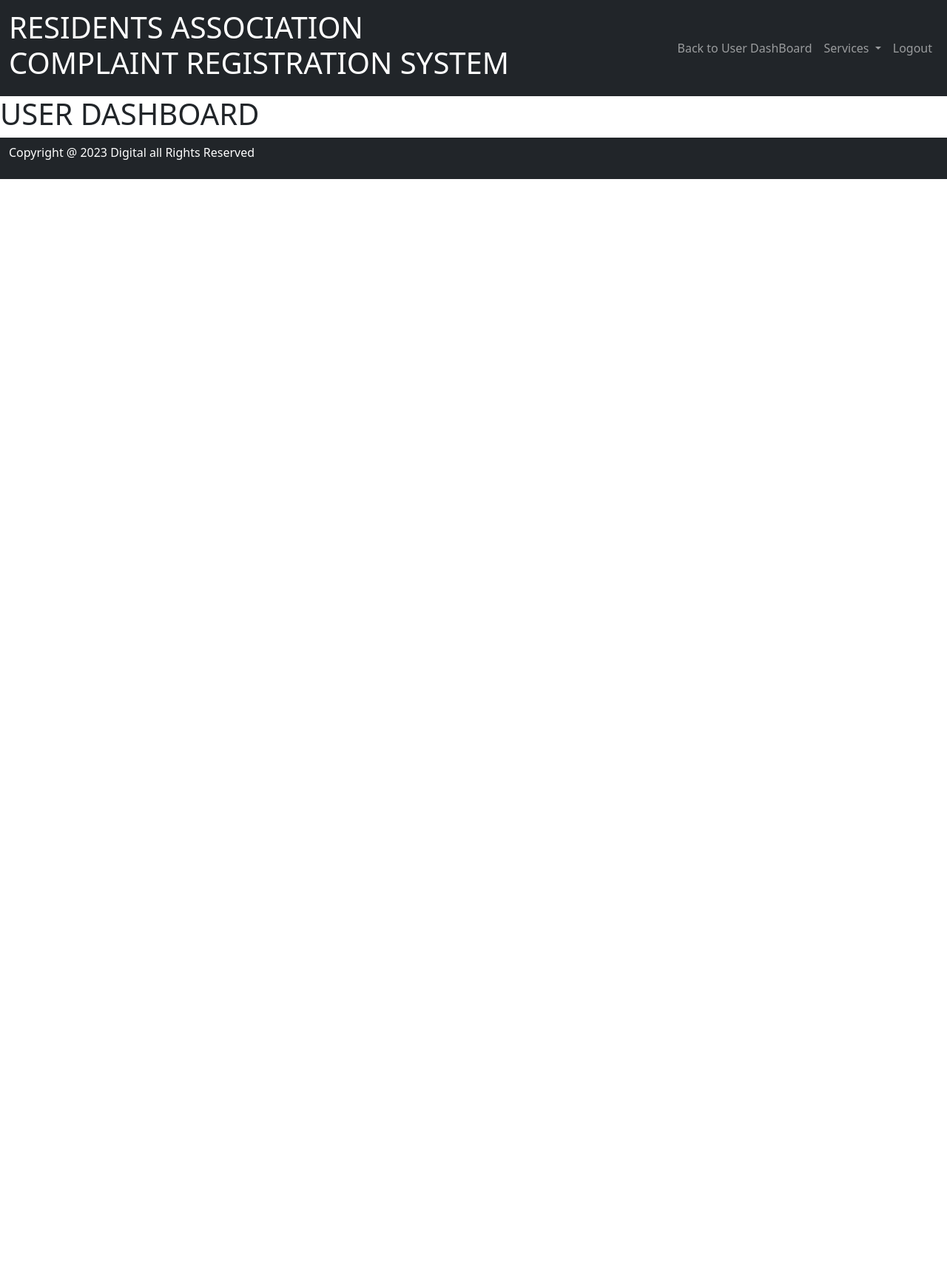
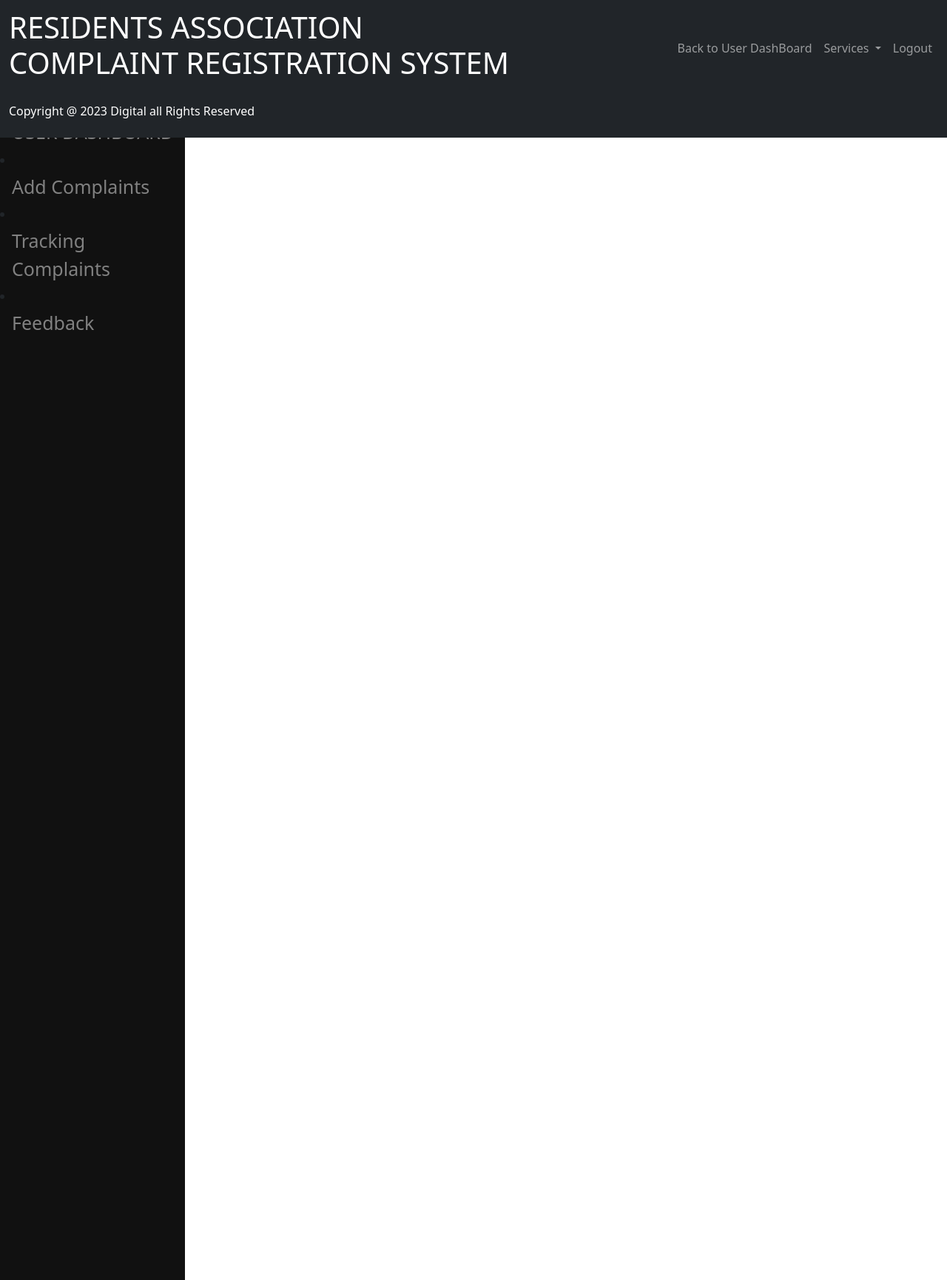
Before and after one commit to Vishnusureshkumar/CRS, a Django app: page /useri/ in a window 1280 px wide. Shown: the whole page at 74% size. Before the commit the page ends 242 px from the top, so only its background shows below. Run offline with Django 4.2, Linux system fonts and the light colour scheme.

Commit message:
first commit

```diff
--- a/complaints/templates/user/useri.html
+++ b/complaints/templates/user/useri.html
@@ -2,10 +2,77 @@
 {% include 'nav.html' %}
 
 
-  {% include 'usersidebar.html' %}
+{% include 'usersidebar.html' %}
 
   {% block content %}
-<h1>USER DASHBOARD</h1>
 
+<!-- <div class="d-flex align-items-start">
+  <div class="nav flex-column nav-pills me-3" id="v-pills-tab" role="tablist" aria-orientation="vertical">
+   <button class="nav-link active" id="v-pills-home-tab" data-bs-toggle="pill" data-bs-target="#v-pills-home" type="button" role="tab" aria-controls="v-pills-home" aria-selected="true"></button></a>
+  <button class="nav-link" id="v-pills-settings-tab" data-bs-toggle="pill" data-bs-target="#v-pills-settings" type="button" role="tab" aria-controls="v-pills-settings" aria-selected="true">Edit Profile</button></a>
+    <button class="nav-link" id="v-pills-profile-tab" data-bs-toggle="pill" data-bs-target="#v-pills-profile" type="button" role="tab" aria-controls="v-pills-profile" aria-selected="false">Add complaints</button></a>
+   <button class="nav-link" id="v-pills-disabled-tab" data-bs-toggle="pill" data-bs-target="#v-pills-disabled" type="button" role="tab" aria-controls="v-pills-disabled" aria-selected="false" >view complaints</button></a>
+   <button class="nav-link" id="v-pills-messages-tab" data-bs-toggle="pill" data-bs-target="#v-pills-messages" type="button" role="tab" aria-controls="v-pills-messages" aria-selected="false">Feedback</button></a>
+
+  </div>
+   <div class="tab-content" id="v-pills-tabContent">
+    <div class="tab-pane fade show active" id="v-pills-home" role="tabpanel" aria-labelledby="v-pills-home-tab" tabindex="0">...</div>
+    <div class="tab-pane fade" id="v-pills-profile" role="tabpanel" aria-labelledby="v-pills-profile-tab" tabindex="0">...</div>
+    <div class="tab-pane fade" id="v-pills-disabled" role="tabpanel" aria-labelledby="v-pills-disabled-tab" tabindex="0"><h1 class="text-center"> Complaint Registration Form</h1>
+      <hr>
+      <div class="container mt-5 text-center w-50  ">
+        <form class=" " method="post" enctype="multipart/form-data">
+          {% csrf_token %}
+            <h1 class="text-center"> Register Your Complaints</h1>
+            <hr>
+            <div class="mb-3">
+                <label for="exampleInputName" class="form-label">Name</label>
+                <input name="name" required type="text" class="form-control" id="exampleInputName">
+              </div>
+              <div class="mb-3">
+                <label for="exampleInputflatblock" class="form-label">Flat Block</label>
+                <input name="flatblock" required type="text" class="form-control" id="exampleInputflatblock">
+              </div>
+              <div class="mb-3">
+                <label for="exampleInputflatno" class="form-label">Flat Number</label>
+                <input name="flatno" required type="number" class="form-control" id="exampleInputflatno">
+              </div>
+              <div class="mb-3">
+                <label for="exampleInputdate" class="form-label">Date</label>
+                <input name="date" required type="date" class="form-control" id="exampleInputdate">
+              </div>
+            <div class="mb-3">
+              <label for="exampleInputEmail1" class="form-label">Email address</label>
+              <input name="email" required  type="email" class="form-control"  aria-describedby="emailHelp">
+              <div id="emailHelp" class="form-text">We'll never share your email with anyone else.</div>
+            </div>
+            <div class="mb-3">
+              <label for="exampleInputphoneno" class="form-label">Phone Numer</label>
+              <input name="phoneno" required  type="number" class="form-control" >
+
+            </div>
+            <div class="mb-3">
+              <label for="exampleInputdate" class="form-label">Complaint Subject</label>
+              <input name="complainttitle" required type="text" class="form-control" id="exampleInputdate">
+            </div>
+
+            <div class="mb-3">
+                <label for="exampleInputfiles" class="form-label">Files</label>
+                <input name="complaintmedia" required type="file" class="form-control" id="exampleInputfiles">
+              </div>
+              <div class="mb-3">
+                <label for="exampleFormControlTextarea1" class="form-label">Complaint Description</label>
+                <textarea class="form-control" name="complaintdescription" required id="exampleFormControlTextarea1" rows="3"></textarea>
+              </div>
+            <button type="submit" class="btn btn-primary">Submit</button>
+          </form>
+
+
+
+    </div></div>
+    <div class="tab-pane fade" id="v-pills-messages" role="tabpanel" aria-labelledby="v-pills-messages-tab" tabindex="0">...</div>
+    <div class="tab-pane fade" id="v-pills-settings" role="tabpanel" aria-labelledby="v-pills-settings-tab" tabindex="0">...</div>
+  </div>
+</div>  -->
     {% endblock content %}
 {% include 'footer.html' %}
--- a/complaints/templates/user/usersidebar.html
+++ b/complaints/templates/user/usersidebar.html
@@ -1,12 +1,12 @@
-<!--<style>
+<style>
 
     .sidenav {
       margin: 0;
       padding: 0;
       width: 250px;
       background-color: #111;
-      position: relative;
-      height: 100%;
+      position: absolute;
+      height: 100rem;
       overflow: auto;
 
     }
@@ -36,17 +36,23 @@
       .sidenav {padding-top: 15px;}
       .sidenav a {font-size: 18px;}
     }
+    li:hover{
+      background-color: black;
+      border-radius: 20px;
+      border: 1px solid white;
+  }
+
     </style>
 
--->
-<!--<div class="sidenav">
-  <a href="{% url 'useri' %}">USER DASHBOARD</a>
-  <a href="{% url 'regcomplaints' %}"></a>
-  <a href="{% url 'viewstatcomplaints' %}"></a>
-  <a href="{% url 'feedcomplaints' %}"></a>
+
+<div class="sidenav">
+  <li><a href="{% url 'useri' %}">USER DASHBOARD</a></li>
+  <li><a href="{% url 'regcomplaints' %}">Add Complaints</a></li>
+    <li><a href="{% url 'viewstatcomplaints' %}"> Tracking Complaints</a></li>
+      <li><a href="{% url 'feedcomplaints' %}">Feedback</a></li>
 </div>
 
--->
+
 <div class="main">
 
 </div>
--- a/complaints/views.py
+++ b/complaints/views.py
@@ -49,6 +49,7 @@ def regcomplaints(request):
         return redirect('/regcomplaints/')
     queryset =Regcomplaint.objects.all()
     context ={'regcomplaints':queryset}
+
     return render(request,'regcomplaints.html',context)
 
 def Viewstatcomplaints(request):
```
Also changed, not shown: complaints/templates/user/viewstatcomplaints.html (+8 -4 lines), db.sqlite3, public/static/images/Screenshot_10.png (added), public/static/images/Screenshot_1_1WRduq8.png (added), public/static/images/Screenshot_32.png (added).
